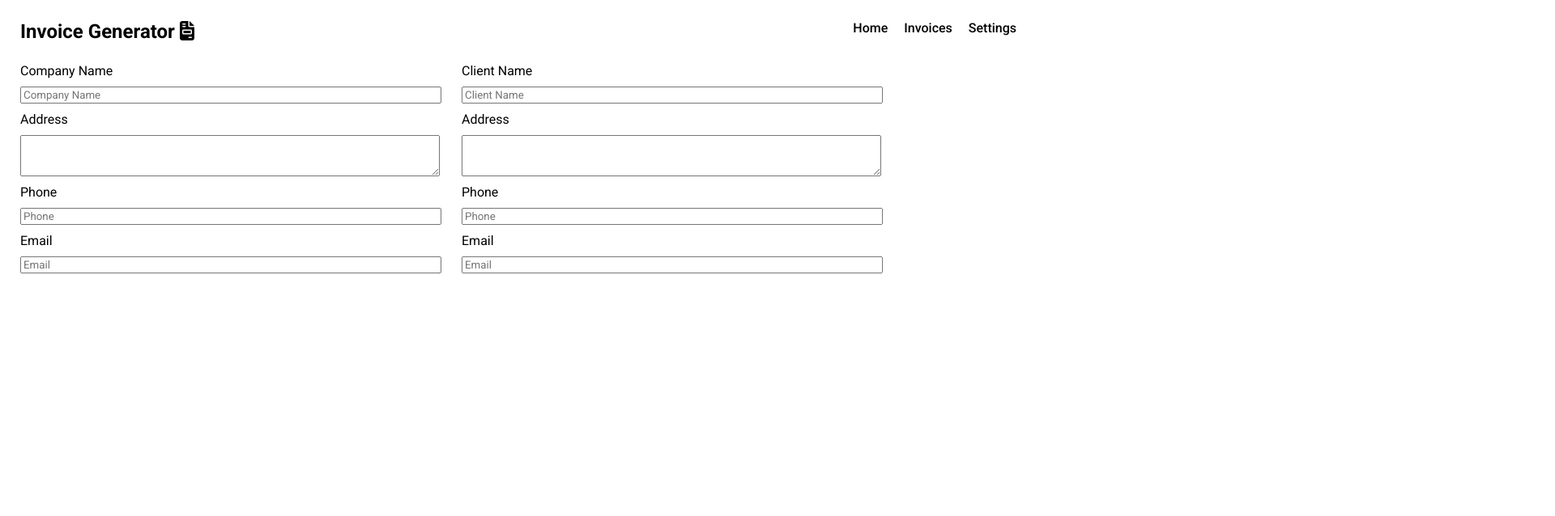
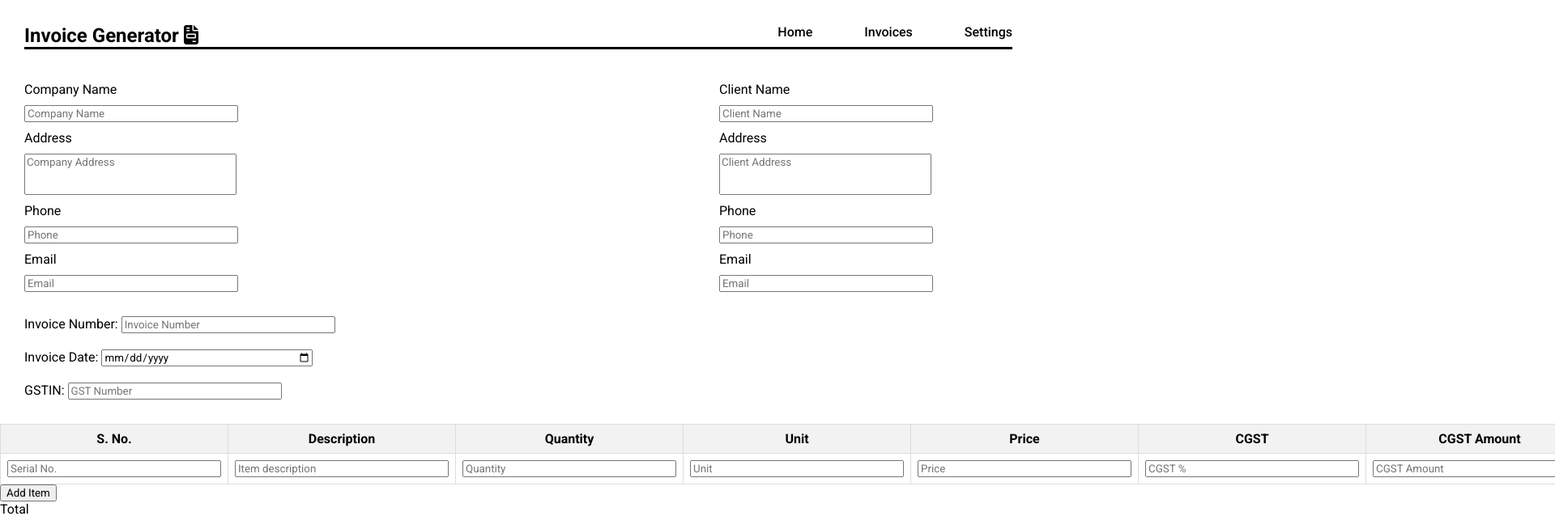
Before and after one commit to priyamkumar/Invoice-Generator, a React (Vite) app: page / in a window 1280 px wide. Shown: the top 638 px of the page at 81% size, 1920 px wide, since content can reach past the window. Built offline with nearby package versions, Linux system fonts and the light colour scheme.

Commit message:
adding table

```diff
--- a/src/App.css
+++ b/src/App.css
@@ -1,52 +1,73 @@
-*
-{
+* {
   font-family: "Roboto", sans-serif;
   margin: 0;
 }
 
-.header-container
-{
-    margin: 25px 25px;
+.header-container {
+  margin: 30px 30px 0;
   display: flex;
   justify-content: space-between;
   font-weight: 500;
+  border-bottom: 3px solid black;
 }
 
-.navbar ul
-{
+.navbar ul {
   display: flex;
-    gap: 20px;
+  font-size: 16px;
+  gap: 5vw;
   list-style: none;
-
 }
 
-.navbar ul li
-{
+.navbar ul li {
   cursor: pointer;
 }
-.form-elements
-{
+.container {
+  margin-top: 40px;
   display: flex;
+  gap: 30vw;
+  justify-content: space-between;
+  width: 90vw;
 }
-.companyInfo
-{
+.card {
   display: flex;
   flex-direction: column;
   gap: 10px;
-    margin-left: 25px;
+  margin-left: 30px;
 }
-.clientInfo
+.invoice-details input {
+  width: 20vw;
+}
+.invoice-details textarea {
+  width: 20vw;
+  resize: none;
+}
+.date-invoice-gst
 {
+  margin: 30px;
   display: flex;
   flex-direction: column;
-    gap: 10px;
-    margin-left: 25px;
+  gap: 20px;
 }
-.form-elements input
-{
-    width: 40vw;
+table {
+  width: 100%;
+  border-collapse: collapse;
 }
-.form-elements textarea
-{
-    width: 40vw;
+
+th, td {
+  border: 1px solid #ddd;
+  padding: 8px;
+  text-align: center;
 }
+
+th {
+  background-color: #f2f2f2;
+  font-weight: bold;
+}
+
+tr:nth-child(even) {
+  background-color: #f9f9f9;
+}
+
+tr:hover {
+  background-color: #f1f1f1;
+}
--- /dev/null
+++ b/src/Components/BillInfo.jsx
@@ -0,0 +1,30 @@
+import React, { useState } from "react";
+import InvoiceDetails from "./InvoiceDetails";
+import DateInvoiceGST from "./DateInvoiceGST";
+import ItemTable from "./ItemTable";
+import TotalAmount from "./TotalAmount";
+
+export default function BillInfo() {
+  const [items, setItems] = useState([{
+    serial: "",
+    description: "",
+    quantity: "",
+    unit: "",
+    price: "",
+    cgst: "",
+    cgstAmount: "",
+    sgst: "",
+    sgstAmount: "",
+    igst: "",
+    igstAmount: "",
+    Amount: ""
+  }]);
+  return (
+      <div className="invoice-details">
+      <InvoiceDetails/>
+        <DateInvoiceGST />
+        <ItemTable items={items} setItems={setItems}/>
+        <TotalAmount/>
+      </div>
+  );
+}
--- a/src/Components/BillInfoForm.jsx
+++ /dev/null
@@ -1,30 +0,0 @@
-import React from "react";
-
-export default function BillInfoForm() {
-  return (
-    <form>
-      <div className="form-elements">
-        <div className="companyInfo">
-          <label htmlFor="comName">Company Name </label>
-          <input type="text" id="comName" placeholder="Company Name" />
-          <label htmlFor="comaddress">Address </label>
-          <textarea id="comaddress" rows="3" cols="20"></textarea>
-          <label htmlFor="phone">Phone </label>
-          <input type="phone" id="phone" placeholder="Phone" />
-          <label htmlFor="email">Email </label>
-          <input type="email" id="email" placeholder="Email" />
-        </div>
-        <div className="clientInfo">
-          <label htmlFor="cliName">Client Name </label>
-          <input type="text" id="cliName" placeholder="Client Name" />
-          <label htmlFor="cliaddress">Address </label>
-          <textarea id="cliaddress" rows="3" cols="20"></textarea>
-          <label htmlFor="clientphone">Phone </label>
-          <input type="clientphone" id="phone" placeholder="Phone" />
-          <label htmlFor="clientemail">Email </label>
-          <input type="email" id="clientemail" placeholder="Email" />
-        </div>
-      </div>
-    </form>
-  );
-}
--- /dev/null
+++ b/src/Components/DateInvoiceGST.jsx
@@ -0,0 +1,25 @@
+import React from 'react'
+
+export default function DateInvoiceGST() {
+  return (
+    <div className="date-invoice-gst">
+          <div className="number">
+            <label htmlFor="invoice-number">Invoice Number: </label>
+            <input
+              type="number"
+              id="invoice-number"
+              placeholder="Invoice Number"
+              min="0"
+            />
+          </div>
+          <div className="date">
+            <label htmlFor="date">Invoice Date: </label>
+            <input type="date" id="date" placeholder="Date" min="01-01-2024" />
+          </div>
+          <div className="gst-no">
+            <label htmlFor="gst-no">GSTIN: </label>
+            <input type="text" id="gst-no" placeholder="GST Number" />
+            </div>
+        </div>
+  )
+}
--- /dev/null
+++ b/src/Components/InvoiceDetails.jsx
@@ -0,0 +1,38 @@
+import React from 'react'
+
+export default function InvoiceDetails() {
+  return (
+    <div className="container">
+          <div className="card">
+            <label htmlFor="com-Name">Company Name </label>
+            <input type="text" id="com-Name" placeholder="Company Name" />
+            <label htmlFor="com-address">Address </label>
+            <textarea
+              id="com-address"
+              placeholder="Company Address"
+              rows="3"
+              cols="20"
+            ></textarea>
+            <label htmlFor="phone">Phone </label>
+            <input type="phone" id="phone" placeholder="Phone" />
+            <label htmlFor="email">Email </label>
+            <input type="email" id="email" placeholder="Email" />
+          </div>
+          <div className="card">
+            <label htmlFor="cli-Name">Client Name </label>
+            <input type="text" id="cli-Name" placeholder="Client Name" />
+            <label htmlFor="cli-address">Address </label>
+            <textarea
+              id="cli-address"
+              placeholder="Client Address"
+              rows="3"
+              cols="20"
+            ></textarea>
+            <label htmlFor="client-phone">Phone </label>
+            <input type="phone" id="client-phone" placeholder="Phone" />
+            <label htmlFor="client-email">Email </label>
+            <input type="email" id="client-email" placeholder="Email" />
+          </div>
+        </div>
+  )
+}
--- /dev/null
+++ b/src/Components/ItemTable.jsx
@@ -0,0 +1,147 @@
+import React from 'react'
+
+export default function ItemTable({items, setItems}) {
+  const addRow = () => {
+    setItems(...items,{ description: "", quantity: 0, mrp: 0, rate: 0, cgst: 0, cgstAmount: 0, total: 0 })
+  }
+  return (
+    <div className="item-table">
+          <table>
+          <thead>
+            <tr>
+            <th>S. No.</th>
+              <th>Description</th>
+              <th>Quantity</th>
+              <th>Unit</th>
+              <th>Price</th>
+              <th>CGST</th>
+              <th>CGST Amount</th>
+              <th>SGST</th>
+              <th>SGST Amount</th>
+              <th>IGST</th>
+              <th>IGST Amount</th>
+              <th>Amount</th>
+            </tr>
+            </thead>
+            <tbody>
+                {items.map((item, index) => (
+                  <tr key={index}>
+                    <td>
+                    <input
+                      type="text"
+                      name="serial"
+                      value={item.serial}
+                      onChange={(e) => handleInputChange(index, e)}
+                      placeholder="Serial No."
+                    />
+                  </td>
+                  <td>
+                    <input
+                      type="text"
+                      name="description"
+                      value={item.description}
+                      onChange={(e) => handleInputChange(index, e)}
+                      placeholder="Item description"
+                    />
+                  </td>
+                  <td>
+                    <input
+                      type="number"
+                      name="quantity"
+                      value={item.quantity}
+                      onChange={(e) => handleInputChange(index, e)}
+                      placeholder="Quantity"
+                    />
+                  </td>
+                  <td>
+                    <input
+                      type="number"
+                      name="unit"
+                      value={item.unit}
+                      onChange={(e) => handleInputChange(index, e)}
+                      placeholder="Unit"
+                    />
+                  </td>
+                  <td>
+                    <input
+                      type="number"
+                      name="price"
+                      value={item.price}
+                      onChange={(e) => handleInputChange(index, e)}
+                      placeholder="Price"
+                    />
+                  </td>
+                  <td>
+                    <input
+                      type="number"
+                      name="cgst"
+                      value={item.cgst}
+                      onChange={(e) => handleInputChange(index, e)}
+                      placeholder="CGST %"
+                    />
+                  </td>
+                  <td>
+                    <input
+                      type="text"
+                      name="cgstAmount"
+                      value={item.cgstAmount}
+                      readOnly
+                      placeholder="CGST Amount"
+                    />
+                  </td>
+                  <td>
+                    <input
+                      type="number"
+                      name="sgst"
+                      value={item.sgst}
+                      onChange={(e) => handleInputChange(index, e)}
+                      placeholder="SGST %"
+                    />
+                  </td>
+                  <td>
+                    <input
+                      type="text"
+                      name="sgstAmount"
+                      value={item.sgstAmount}
+                      readOnly
+                      placeholder="SGST Amount"
+                    />
+                  </td>
+                  <td>
+                    <input
+                      type="number"
+                      name="igst"
+                      value={item.igst}
+                      onChange={(e) => handleInputChange(index, e)}
+                      placeholder="IGST %"
+                    />
+                  </td>
+                  <td>
+                    <input
+                      type="text"
+                      name="igstAmount"
+                      value={item.igstAmount}
+                      readOnly
+                      placeholder="IGST Amount"
+                    />
+                  </td>
+                  <td>
+                    <input
+                      type="text"
+                      name="amount"
+                      value={item.amount}
+                      readOnly
+                      placeholder="Amount"
+                    />
+                  </td>
+                  <td>
+                    <button onClick={() => removeRow(index)}>Remove</button>
+                  </td>
+                </tr>
+                ))}
+            </tbody>
+          </table>
+          <button type="button" onClick={addRow}>Add Item</button>
+        </div>
+  )
+}
--- a/src/Components/MainSection.jsx
+++ b/src/Components/MainSection.jsx
@@ -1,10 +1,10 @@
 import React from 'react'
-import BillInfoForm from './BillInfoForm'
+import BillInfo from './BillInfo'
 
 export default function MainSection() {
   return (
     <div>
-      <BillInfoForm />
+      <BillInfo />
     </div>
   )
 }
--- /dev/null
+++ b/src/Components/TotalAmount.jsx
@@ -0,0 +1,12 @@
+import React from "react";
+
+export default function TotalAmount() {
+  return (
+    <div className="total-amount">
+      <p>Total</p>
+      <p>GST</p>
+      <p>Total Value</p>
+      <b>Grand Total</b>
+    </div>
+  );
+}
```
Lines whose indentation alone changed are shown as unchanged.
